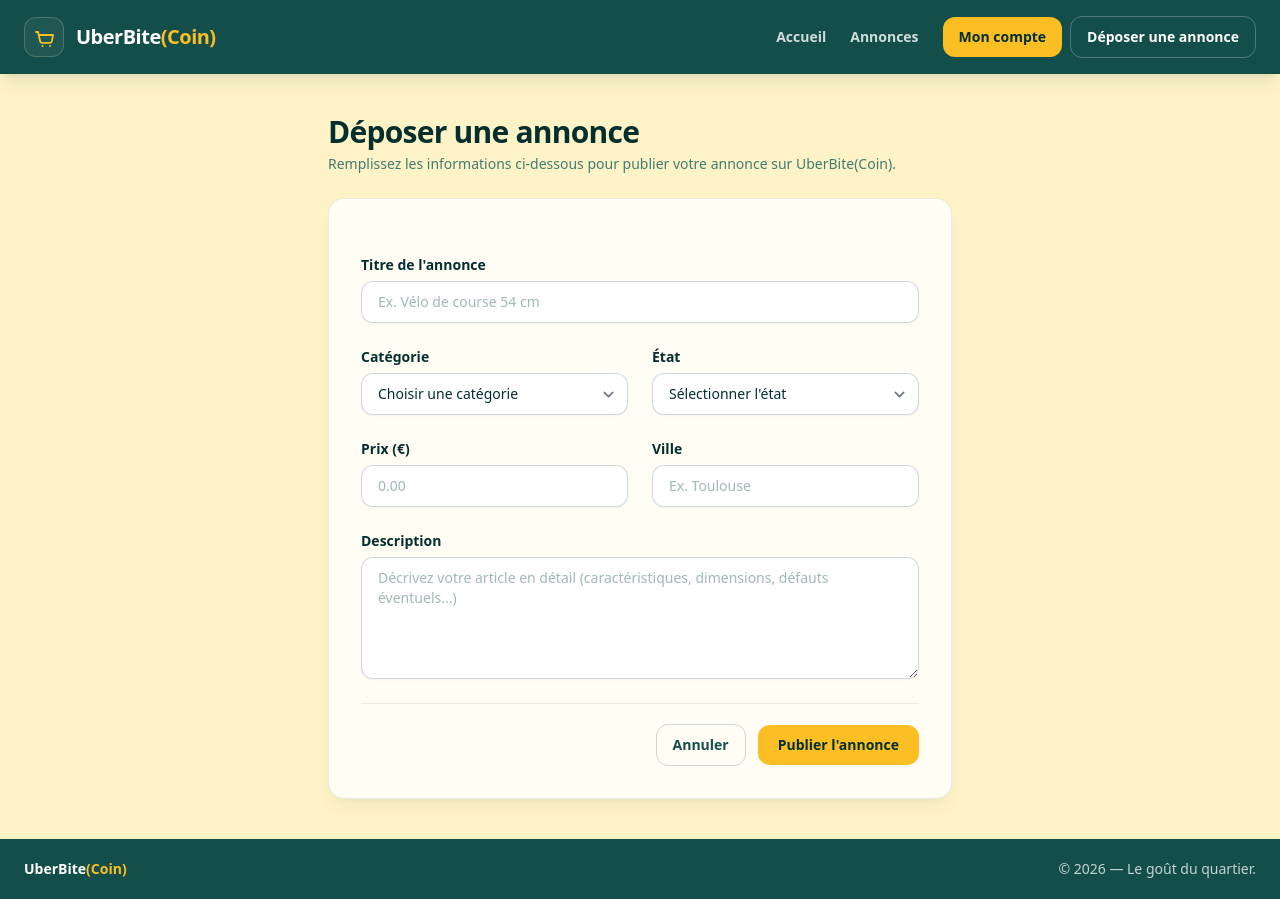
After one commit to mathis-aly/ProjetGroupLaravel, a Laravel app: page /annonces/creer in a window 1280 px wide. The commit adds this page. Run offline with Laravel 12, Linux system fonts and the light colour scheme; a user stored in the database is signed in; data comes from the database, SQL or seed files in the repository; style sheets or scripts are compiled from the project's sources.

Commit message:
feature : ajout formulaire de création + message de validation

```diff
--- a/app/Http/Controllers/ListingController.php
+++ b/app/Http/Controllers/ListingController.php
@@ -7,6 +7,10 @@ use App\Models\Listing;
 use Illuminate\View\View;
 use App\Models\Category;
 use Illuminate\Database\Eloquent\Builder;
+use App\Enums\ListingCondition;
+use Illuminate\Support\Str;
+use Illuminate\Http\RedirectResponse;
+use App\Http\Requests\StoreListingRequest;
 
 class ListingController extends Controller
 {
@@ -22,6 +26,15 @@ class ListingController extends Controller
 
         return view('accueil', compact('articles', 'categories'));
     }
+
+    public function create(): View
+    {
+    return view('listings.create', [
+        'categories' => Category::orderBy('name')->get(),
+        'conditions' => ListingCondition::cases(),
+    ]);
+    }
+
 
     public function annonces(Request $request): View
     {
@@ -52,17 +65,20 @@ class ListingController extends Controller
     /**
      * Show the form for creating a new resource.
      */
-    public function create()
-    {
-        //
-    }
+
 
     /**
      * Store a newly created resource in storage.
      */
-    public function store(Request $request)
+    public function store(StoreListingRequest $request): RedirectResponse
     {
-        //
+        $listing = $request->user()->listings()->create([
+            ...$request->validated(),
+            'slug' => Str::slug($request->validated('title')) . '-' . Str::lower(Str::random(6)),
+        ]);
+
+        return redirect()->route('annonce', $listing)
+            ->with('success', 'Annonce publiée !');
     }
 
     /**
--- a/app/Models/Category.php
+++ b/app/Models/Category.php
@@ -5,7 +5,7 @@ namespace App\Models;
 use Illuminate\Database\Eloquent\Factories\HasFactory;
 use Illuminate\Database\Eloquent\Model;
 use Illuminate\Database\Eloquent\Relations\HasMany;
-use App\Models\Category;
+
 use Illuminate\Database\Eloquent\Builder;
 
 class Category extends Model
--- a/resources/views/components/article.blade.php
+++ b/resources/views/components/article.blade.php
@@ -1,4 +1,4 @@
-@props(['slug', 'title', 'description','condition'])
+@props(['slug', 'title', 'description','condition','price'])
 <a href="{{ route('annonce', ['listing' => $slug]) }}">
 <article class="flex h-[22rem] flex-col overflow-hidden rounded-2xl border border-teal-900/10 bg-white p-6 shadow-lg shadow-teal-900/5">
     <p  class="mb-3 inline-flex rounded-full bg-amber-100 px-3 py-1 text-xs font-bold uppercase tracking-wide text-teal-900">
--- a/resources/views/components/layouts/public.blade.php
+++ b/resources/views/components/layouts/public.blade.php
@@ -28,6 +28,7 @@
                 <div class="flex items-center gap-2">
                     @auth
                         <a class="rounded-xl bg-amber-400 px-4 py-2.5 text-sm font-bold text-teal-950 transition hover:bg-amber-300" href="{{ route('dashboard') }}">Mon compte</a>
+                        <a class="rounded-xl border border-white/25 px-4 py-2.5 text-sm font-bold text-white transition hover:border-amber-400 hover:text-amber-400" href="{{ route('listings.create') }}">Déposer une annonce</a>
                     @else
                         <a class="rounded-xl border border-white/25 px-4 py-2.5 text-sm font-bold text-white transition hover:border-amber-400 hover:text-amber-400" href="{{ route('login') }}">Connexion</a>
                         <a class="rounded-xl bg-amber-400 px-4 py-2.5 text-sm font-bold text-teal-950 transition hover:bg-amber-300" href="{{ route('register') }}">Inscription</a>
@@ -38,6 +39,20 @@
     </header>
 
     <main class="flex-1">
+        {{-- Contrôleur : return redirect()->route('listings.index')->with('success', 'Annonce supprimée.'); --}}
+
+        {{-- resources/views/components/layouts/public.blade.php (extrait) --}}
+        @if (session('success'))
+        <div class="bg-green-100 text-green-800 px-4 py-3 rounded mb-4">
+        {{ session('success') }}
+        </div>
+        @endif
+
+        @if (session('error'))
+        <div class="bg-red-100 text-red-800 px-4 py-3 rounded mb-4">
+        {{ session('error') }}
+        </div>
+        @endif
         {{ $slot }}
     </main>
 
--- /dev/null
+++ b/resources/views/listings/create.blade.php
@@ -0,0 +1,130 @@
+{{-- resources/views/listings/create.blade.php --}}
+<x-layouts.public title="Déposer une annonce">
+    <div class="mx-auto w-full max-w-2xl px-6 py-10">
+        <div class="mb-6">
+            <h1 class="text-3xl font-extrabold tracking-tight text-teal-950">Déposer une annonce</h1>
+            <p class="mt-1 text-sm text-teal-800/80">Remplissez les informations ci-dessous pour publier votre annonce sur UberBite(Coin).</p>
+        </div>
+
+        <form method="POST" action="{{ route('listings.store') }}" class="space-y-6 rounded-2xl border border-teal-900/10 bg-white/80 p-6 shadow-lg shadow-teal-900/5 sm:p-8">
+            @csrf
+
+            {{-- Titre --}}
+            <div>
+                <label for="title" class="block text-sm font-bold text-teal-950">Titre de l'annonce</label>
+                <input
+                    id="title"
+                    type="text"
+                    name="title"
+                    value="{{ old('title') }}"
+                    placeholder="Ex. Vélo de course 54 cm"
+                    class="mt-1.5 block w-full rounded-xl border border-teal-900/20 bg-white px-4 py-2.5 text-sm text-teal-950 placeholder-teal-900/40 shadow-sm focus:border-teal-700 focus:outline-none focus:ring-2 focus:ring-amber-400"
+                >
+                @error('title')
+                    <p class="mt-1.5 text-xs font-semibold text-red-600">{{ $message }}</p>
+                @enderror
+            </div>
+
+            {{-- Catégorie & État (sur 2 colonnes sur écran moyen) --}}
+            <div class="grid gap-6 sm:grid-cols-2">
+                <div>
+                    <label for="category_id" class="block text-sm font-bold text-teal-950">Catégorie</label>
+                    <select
+                        id="category_id"
+                        name="category_id"
+                        class="mt-1.5 block w-full rounded-xl border border-teal-900/20 bg-white px-4 py-2.5 text-sm text-teal-950 shadow-sm focus:border-teal-700 focus:outline-none focus:ring-2 focus:ring-amber-400"
+                    >
+                        <option value="">Choisir une catégorie</option>
+                        @foreach ($categories as $category)
+                            <option value="{{ $category->id }}" @selected(old('category_id') == $category->id)>
+                                {{ $category->name }}
+                            </option>
+                        @endforeach
+                    </select>
+                    @error('category_id')
+                        <p class="mt-1.5 text-xs font-semibold text-red-600">{{ $message }}</p>
+                    @enderror
+                </div>
+
+                <div>
+                    <label for="condition" class="block text-sm font-bold text-teal-950">État</label>
+                    <select
+                        id="condition"
+                        name="condition"
+                        class="mt-1.5 block w-full rounded-xl border border-teal-900/20 bg-white px-4 py-2.5 text-sm text-teal-950 shadow-sm focus:border-teal-700 focus:outline-none focus:ring-2 focus:ring-amber-400"
+                    >
+                        <option value="">Sélectionner l'état</option>
+                        @foreach ($conditions as $condition)
+                            <option value="{{ $condition->value }}" @selected(old('condition') === $condition->value)>
+                                {{ $condition->label() }}
+                            </option>
+                        @endforeach
+                    </select>
+                    @error('condition')
+                        <p class="mt-1.5 text-xs font-semibold text-red-600">{{ $message }}</p>
+                    @enderror
+                </div>
+            </div>
+
+            {{-- Prix & Ville (sur 2 colonnes sur écran moyen) --}}
+            <div class="grid gap-6 sm:grid-cols-2">
+                <div>
+                    <label for="price" class="block text-sm font-bold text-teal-950">Prix (€)</label>
+                    <input
+                        id="price"
+                        type="number"
+                        step="0.01"
+                        min="0"
+                        name="price"
+                        value="{{ old('price') }}"
+                        placeholder="0.00"
+                        class="mt-1.5 block w-full rounded-xl border border-teal-900/20 bg-white px-4 py-2.5 text-sm text-teal-950 placeholder-teal-900/40 shadow-sm focus:border-teal-700 focus:outline-none focus:ring-2 focus:ring-amber-400"
+                    >
+                    @error('price')
+                        <p class="mt-1.5 text-xs font-semibold text-red-600">{{ $message }}</p>
+                    @enderror
+                </div>
+
+                <div>
+                    <label for="city" class="block text-sm font-bold text-teal-950">Ville</label>
+                    <input
+                        id="city"
+                        type="text"
+                        name="city"
+                        value="{{ old('city') }}"
+                        placeholder="Ex. Toulouse"
+                        class="mt-1.5 block w-full rounded-xl border border-teal-900/20 bg-white px-4 py-2.5 text-sm text-teal-950 placeholder-teal-900/40 shadow-sm focus:border-teal-700 focus:outline-none focus:ring-2 focus:ring-amber-400"
+                    >
+                    @error('city')
+                        <p class="mt-1.5 text-xs font-semibold text-red-600">{{ $message }}</p>
+                    @enderror
+                </div>
+            </div>
+
+            {{-- Description --}}
+            <div>
+                <label for="description" class="block text-sm font-bold text-teal-950">Description</label>
+                <textarea
+                    id="description"
+                    name="description"
+                    rows="5"
+                    placeholder="Décrivez votre article en détail (caractéristiques, dimensions, défauts éventuels...)"
+                    class="mt-1.5 block w-full rounded-xl border border-teal-900/20 bg-white px-4 py-2.5 text-sm text-teal-950 placeholder-teal-900/40 shadow-sm focus:border-teal-700 focus:outline-none focus:ring-2 focus:ring-amber-400"
+                >{{ old('description') }}</textarea>
+                @error('description')
+                    <p class="mt-1.5 text-xs font-semibold text-red-600">{{ $message }}</p>
+                @enderror
+            </div>
+
+            {{-- Boutons d'action --}}
+            <div class="flex items-center justify-end gap-3 border-t border-teal-900/10 pt-5">
+                <a href="{{ url('/annonces') }}" class="rounded-xl border border-teal-900/20 px-4 py-2.5 text-sm font-bold text-teal-900 transition hover:bg-teal-900/5">
+                    Annuler
+                </a>
+                <button type="submit" class="rounded-xl bg-amber-400 px-5 py-2.5 text-sm font-bold text-teal-950 shadow-sm transition hover:bg-amber-300">
+                    Publier l'annonce
+                </button>
+            </div>
+        </form>
+    </div>
+</x-layouts.public>
--- a/routes/web.php
+++ b/routes/web.php
@@ -12,14 +12,22 @@ Route::get('/annonces', [ListingController::class, 'annonces'])->name('annonces'
 
 Route::get('/annonce/{listing:slug}', [ListingController::class, 'show'])->name('annonce');
 
+Route::get('/annonces/creer', [ListingController::class, 'create'])->name('listings.create');
+
+
+
 Route::get('/dashboard', function () {
     return view('dashboard');
 })->middleware(['auth', 'verified'])->name('dashboard');
+
+
 
 Route::middleware('auth')->group(function () {
     Route::get('/profile', [ProfileController::class, 'edit'])->name('profile.edit');
     Route::patch('/profile', [ProfileController::class, 'update'])->name('profile.update');
     Route::delete('/profile', [ProfileController::class, 'destroy'])->name('profile.destroy');
+    Route::get('/annonces/creer', [ListingController::class, 'create'])->name('listings.create');
+    Route::post('/annonces', [ListingController::class, 'store'])->name('listings.store');
 });
 
 require __DIR__.'/auth.php';
```
Also changed, not shown: app/Http/Requests/StoreListingRequest.php (added, +37 -0 lines).
